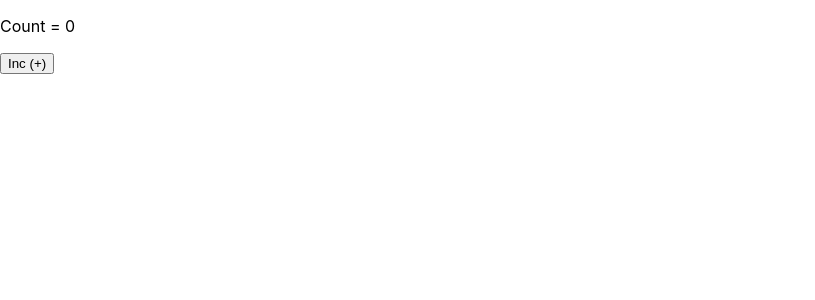
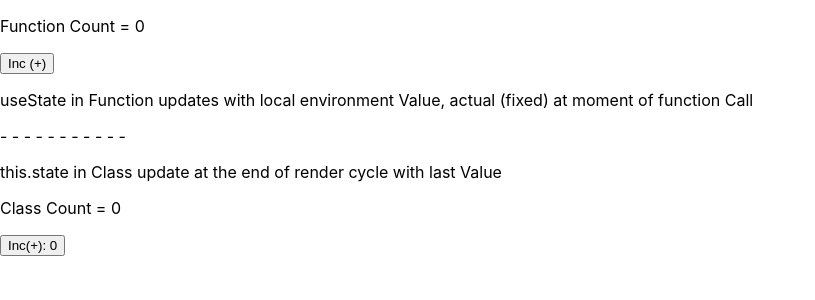
Before and after one commit to ZarNizza/sandbox, a React (Create React App) app: page / in a window 1280 px wide. Shown: the top 300 px of the page, without its empty margins (0-815 px from the left). Built offline with nearby package versions, Linux system fonts and the light colour scheme.

Commit message:
State: inFunction and inClass

```diff
--- a/src/UseEffectTest.js
+++ b/src/UseEffectTest.js
@@ -1,17 +1,51 @@
+import React from "react";
 import { useState, useEffect } from "react";
 
-export function UseEffectTest() {
+export function FunctionUseState() {
     const [c, sC] = useState(0);
-
     useEffect(() => {
-    setTimeout(() => console.log("count = ", c), 3000);
+      setTimeout(() => console.log("Func: count = ", c), 3000);
       document.title = "C = " + c;
     });
-
     return (
       <>
-      <p>Count = {c}</p>
+        <p>Function Count = {c}</p>
         <button onClick={() => sC(c + 1)}>Inc (+)</button>
+        <p>useState in Function updates with local environment Value, actual (fixed) at moment of function Call</p>
+        <p>- - - - - - - - - - -</p>
+      </>
+    );
+
+}
+
+export class ClassThisState extends React.Component {
+  constructor(props) {
+    super(props);
+    this.state = { count: 0 };
+    this.myRef = React.createRef();
+    this.clickHandler = this.clickHandler.bind(this);
+  }
+  componentDidMount() {
+    console.log("Class CompDidMount: myRef = ", this.myRef.current); //
+    this.myRef.current.textContent = "Inc(+): " + this.state.count;
+  }
+  componentDidUpdate() {
+    setTimeout(() => {
+      console.log(
+        `Class ComponentDidUpdate: you clicked ${this.state.count} times`
+      );
+    }, 3000);
+  }
+  clickHandler = () => {this.setState((prevState, prevProps) => {return {count: ++prevState.count}})};
+  render() {
+    return (
+      <>
+      <p>this.state in Class update at the end of render cycle with last Value</p>
+        <p>Class Count = {this.state.count}</p>
+        <button ref={this.myRef} onClick={this.clickHandler}>
+          abc
+        </button>
       </>
     );
   }
+}
--- a/src/index.js
+++ b/src/index.js
@@ -1,18 +1,19 @@
-import React from 'react';
-import ReactDOM from 'react-dom';
-import './index.css';
+import React from "react";
+import ReactDOM from "react-dom";
+import "./index.css";
 // import {App} from './App';
 // import {GitPromise} from './GitPromise';
 // import { UseRefTest } from './UseRefTest';
 // import {UseStateTst} from './UseStateTest';
-import {UseEffectTest} from './UseEffectTest';
+import { FunctionUseState, ClassThisState } from "./UseEffectTest";
 ReactDOM.render(
   <React.StrictMode>
     {/* <App /> */}
     {/* <GitPromise /> */}
     {/* <UseRefTest /> */}
     {/* <UseStateTst /> */}
-    <UseEffectTest />
+    <FunctionUseState />
+    <ClassThisState />
   </React.StrictMode>,
-  document.getElementById('root')
+  document.getElementById("root")
 );
```
Lines whose indentation alone changed are shown as unchanged.
